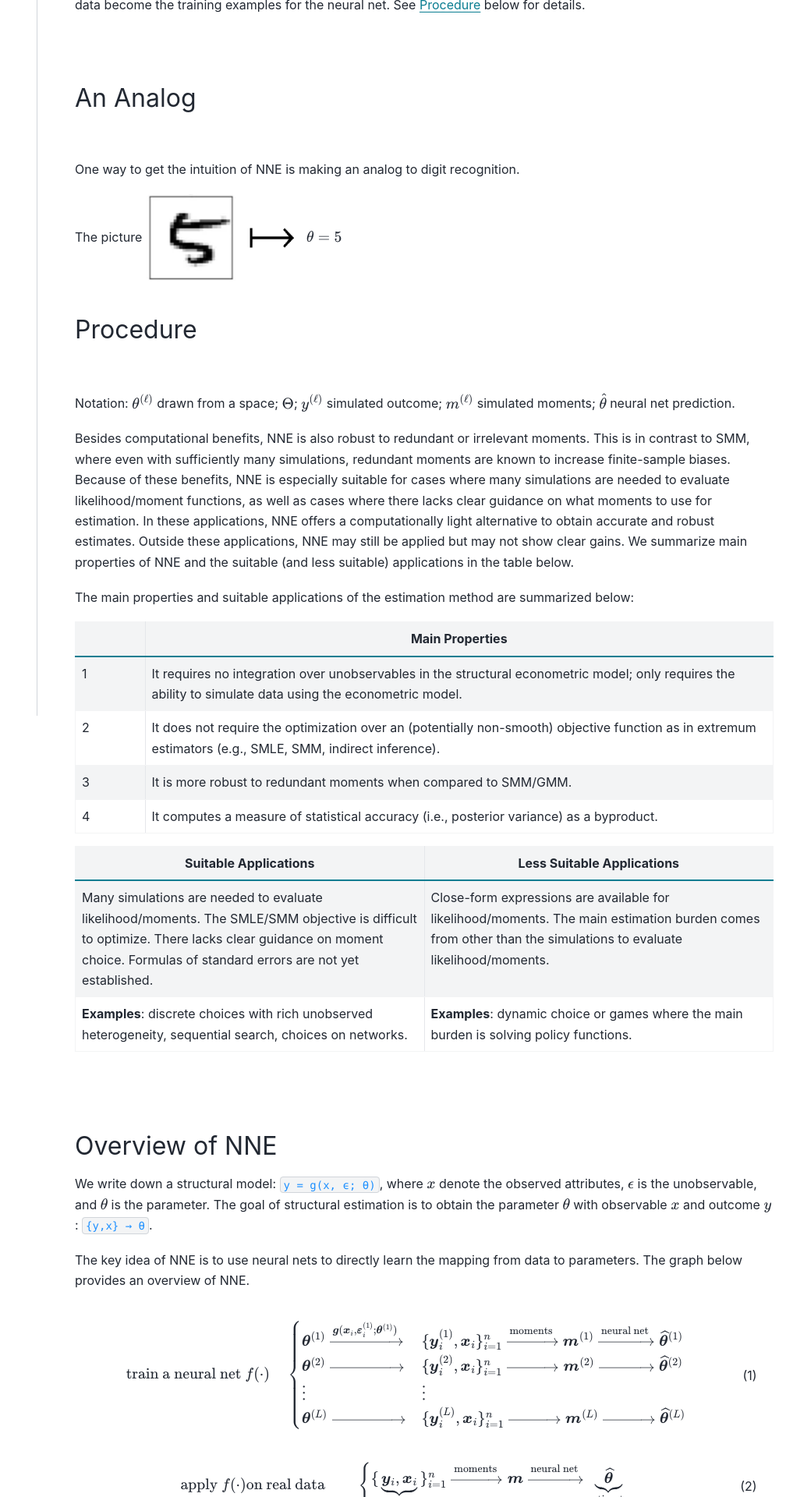
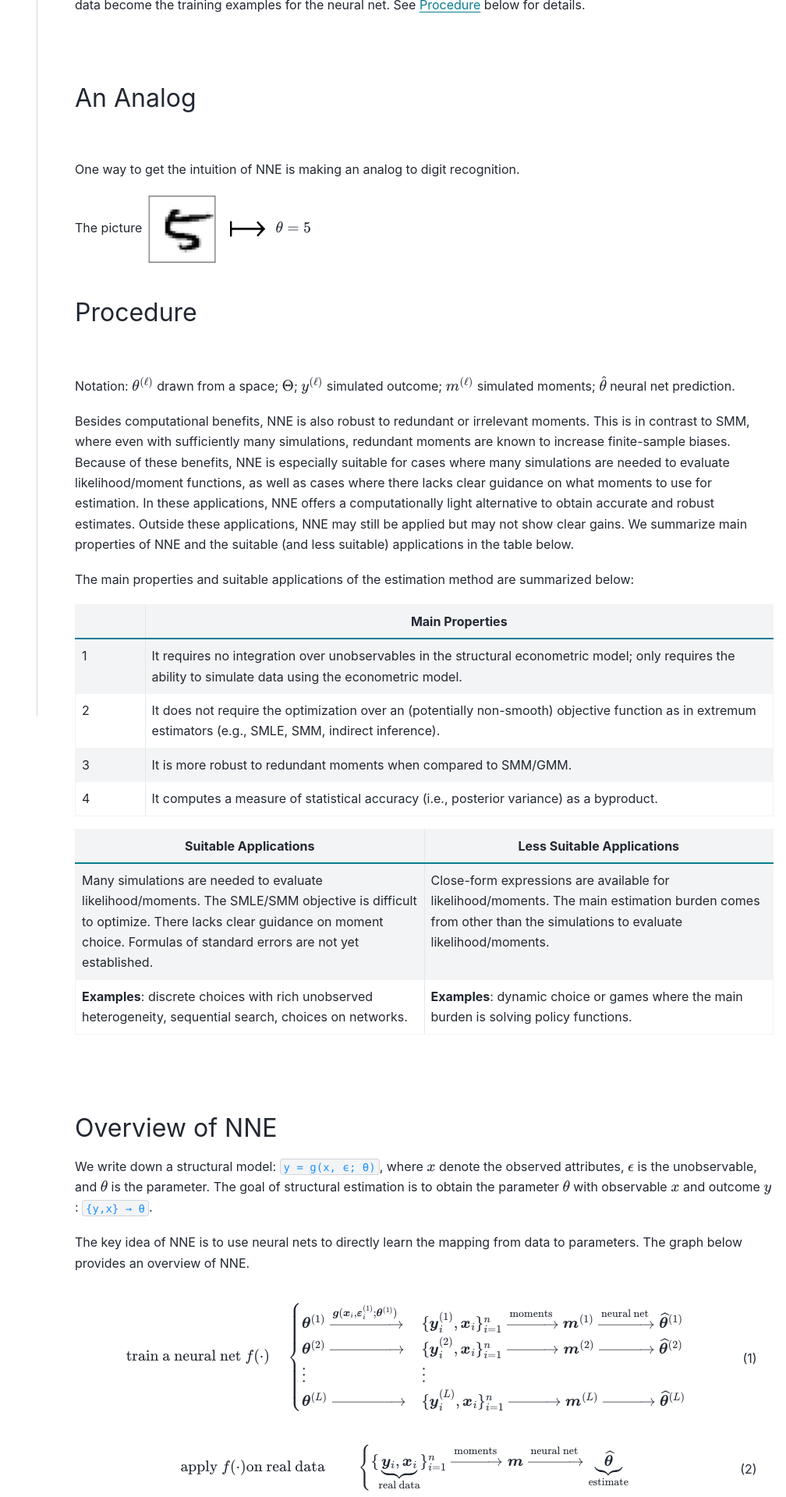
Before and after one commit to nnehome/nnehome.github.io, a Sphinx documentation site: the page built from docs/source/home/home.rst, in a window 1280 px wide. Shown: the part 951-2871 px from the top of the page at 78% size, without its empty margins (272-1280 px from the left). Built offline with Sphinx 7.4.7 and the PyData theme 0.15.4, drawn with Linux system fonts in a browser that asks for light colours.

Commit message:
some change

```diff
--- a/docs/source/home/home.rst
+++ b/docs/source/home/home.rst
@@ -38,10 +38,10 @@ An Analog
 One way to get the intuition of NNE is making an analog to digit recognition.
 
 .. |digit_5| image:: digit_5.png
-  :scale: 75%
+  :scale: 60%
 
 .. |mapsto| image:: mapsto.png
-  :scale: 75%
+  :scale: 60%
 
 The picture |digit_5| |mapsto| :math:`\theta = 5`
 
```
